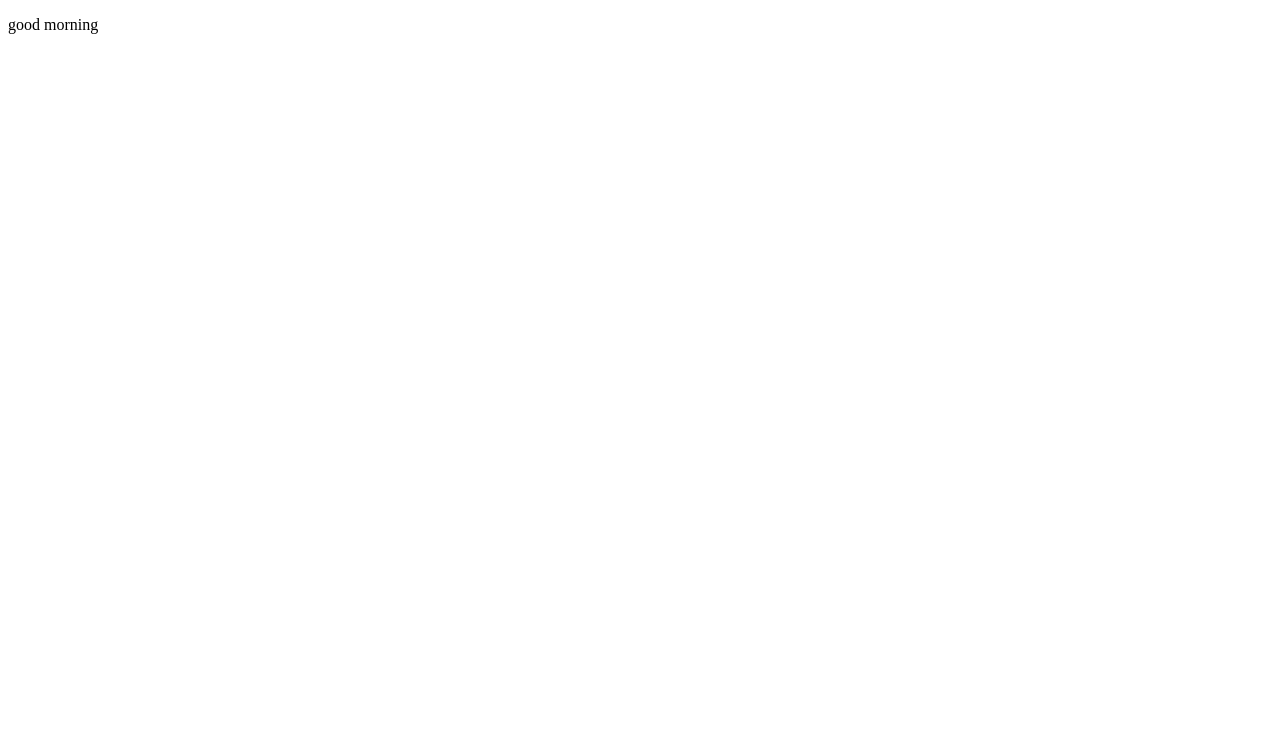
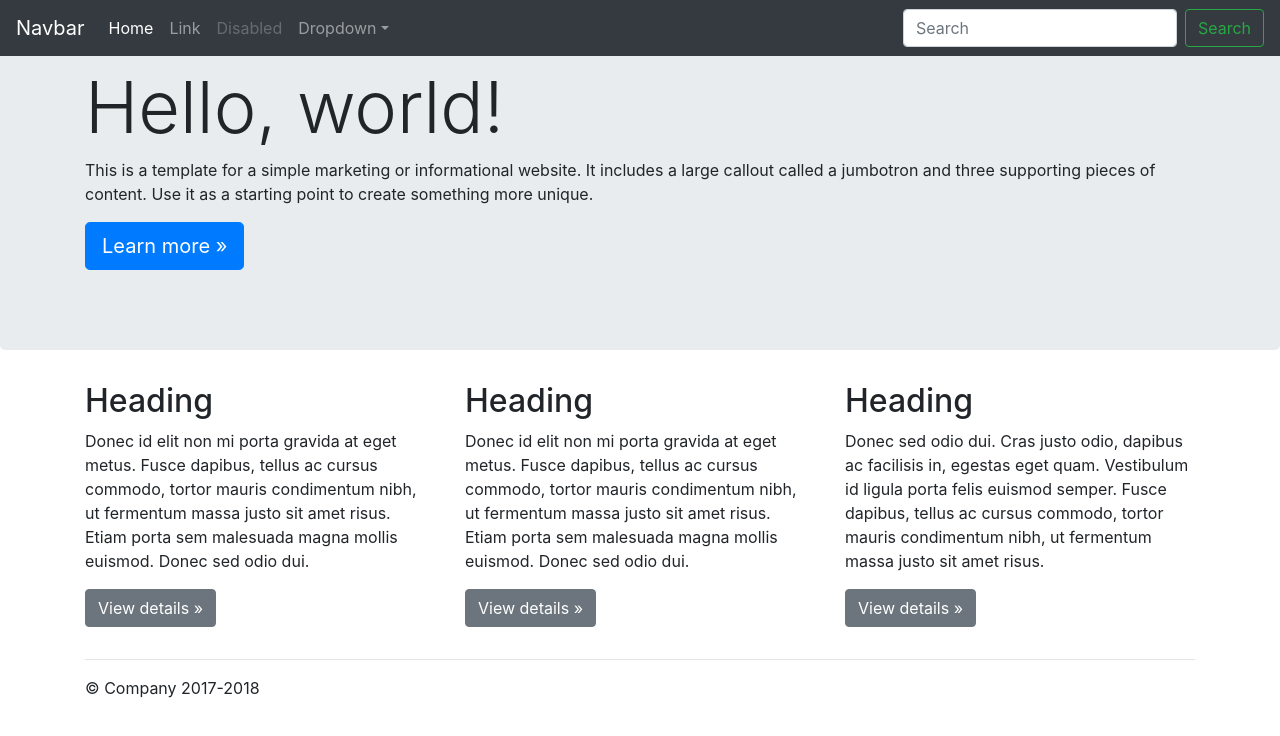
Before and after one commit to ManuelBCU/Website, a plain HTML site: page docs/index.html in a window 1280 px wide. Drawn offline with nearby package versions, Linux system fonts and the light colour scheme.

Commit message:
Update index.html

```diff
--- a/docs/index.html
+++ b/docs/index.html
@@ -1,9 +1,102 @@
-<!DOCTYPE html>
 <html lang="en">
   <head>
-   </head>
+    <meta charset="utf-8">
+    <meta name="viewport" content="width=device-width, initial-scale=1, shrink-to-fit=no">
+    <meta name="description" content="">
+    <meta name="author" content="">
+    <link rel="icon" href="../../../../favicon.ico">
+
+    <title>Jumbotron Template for Bootstrap</title>
+
+    <!-- Bootstrap core CSS -->
+    <link href="../../dist/css/bootstrap.min.css" rel="stylesheet">
+
+    <!-- Custom styles for this template -->
+    <link href="jumbotron.css" rel="stylesheet">
+  </head>
 
   <body>
-  <p>good morning</p>
-   </body>
+
+    <nav class="navbar navbar-expand-md navbar-dark fixed-top bg-dark">
+      <a class="navbar-brand" href="#">Navbar</a>
+      <button class="navbar-toggler" type="button" data-toggle="collapse" data-target="#navbarsExampleDefault" aria-controls="navbarsExampleDefault" aria-expanded="false" aria-label="Toggle navigation">
+        <span class="navbar-toggler-icon"></span>
+      </button>
+
+      <div class="collapse navbar-collapse" id="navbarsExampleDefault">
+        <ul class="navbar-nav mr-auto">
+          <li class="nav-item active">
+            <a class="nav-link" href="#">Home <span class="sr-only">(current)</span></a>
+          </li>
+          <li class="nav-item">
+            <a class="nav-link" href="#">Link</a>
+          </li>
+          <li class="nav-item">
+            <a class="nav-link disabled" href="#">Disabled</a>
+          </li>
+          <li class="nav-item dropdown">
+            <a class="nav-link dropdown-toggle" href="http://example.com" id="dropdown01" data-toggle="dropdown" aria-haspopup="true" aria-expanded="false">Dropdown</a>
+            <div class="dropdown-menu" aria-labelledby="dropdown01">
+              <a class="dropdown-item" href="#">Action</a>
+              <a class="dropdown-item" href="#">Another action</a>
+              <a class="dropdown-item" href="#">Something else here</a>
+            </div>
+          </li>
+        </ul>
+        <form class="form-inline my-2 my-lg-0">
+          <input class="form-control mr-sm-2" type="text" placeholder="Search" aria-label="Search">
+          <button class="btn btn-outline-success my-2 my-sm-0" type="submit">Search</button>
+        </form>
+      </div>
+    </nav>
+
+    <main role="main">
+
+      <!-- Main jumbotron for a primary marketing message or call to action -->
+      <div class="jumbotron">
+        <div class="container">
+          <h1 class="display-3">Hello, world!</h1>
+          <p>This is a template for a simple marketing or informational website. It includes a large callout called a jumbotron and three supporting pieces of content. Use it as a starting point to create something more unique.</p>
+          <p><a class="btn btn-primary btn-lg" href="#" role="button">Learn more &raquo;</a></p>
+        </div>
+      </div>
+
+      <div class="container">
+        <!-- Example row of columns -->
+        <div class="row">
+          <div class="col-md-4">
+            <h2>Heading</h2>
+            <p>Donec id elit non mi porta gravida at eget metus. Fusce dapibus, tellus ac cursus commodo, tortor mauris condimentum nibh, ut fermentum massa justo sit amet risus. Etiam porta sem malesuada magna mollis euismod. Donec sed odio dui. </p>
+            <p><a class="btn btn-secondary" href="#" role="button">View details &raquo;</a></p>
+          </div>
+          <div class="col-md-4">
+            <h2>Heading</h2>
+            <p>Donec id elit non mi porta gravida at eget metus. Fusce dapibus, tellus ac cursus commodo, tortor mauris condimentum nibh, ut fermentum massa justo sit amet risus. Etiam porta sem malesuada magna mollis euismod. Donec sed odio dui. </p>
+            <p><a class="btn btn-secondary" href="#" role="button">View details &raquo;</a></p>
+          </div>
+          <div class="col-md-4">
+            <h2>Heading</h2>
+            <p>Donec sed odio dui. Cras justo odio, dapibus ac facilisis in, egestas eget quam. Vestibulum id ligula porta felis euismod semper. Fusce dapibus, tellus ac cursus commodo, tortor mauris condimentum nibh, ut fermentum massa justo sit amet risus.</p>
+            <p><a class="btn btn-secondary" href="#" role="button">View details &raquo;</a></p>
+          </div>
+        </div>
+
+        <hr>
+
+      </div> <!-- /container -->
+
+    </main>
+
+    <footer class="container">
+      <p>&copy; Company 2017-2018</p>
+    </footer>
+
+    <!-- Bootstrap core JavaScript
+    ================================================== -->
+    <!-- Placed at the end of the document so the pages load faster -->
+    <script src="https://code.jquery.com/jquery-3.3.1.slim.min.js" integrity="sha384-q8i/X+965DzO0rT7abK41JStQIAqVgRVzpbzo5smXKp4YfRvH+8abtTE1Pi6jizo" crossorigin="anonymous"></script>
+    <script>window.jQuery || document.write('<script src="../../assets/js/vendor/jquery-slim.min.js"><\/script>')</script>
+    <script src="../../assets/js/vendor/popper.min.js"></script>
+    <script src="../../dist/js/bootstrap.min.js"></script>
+  </body>
 </html>
```
